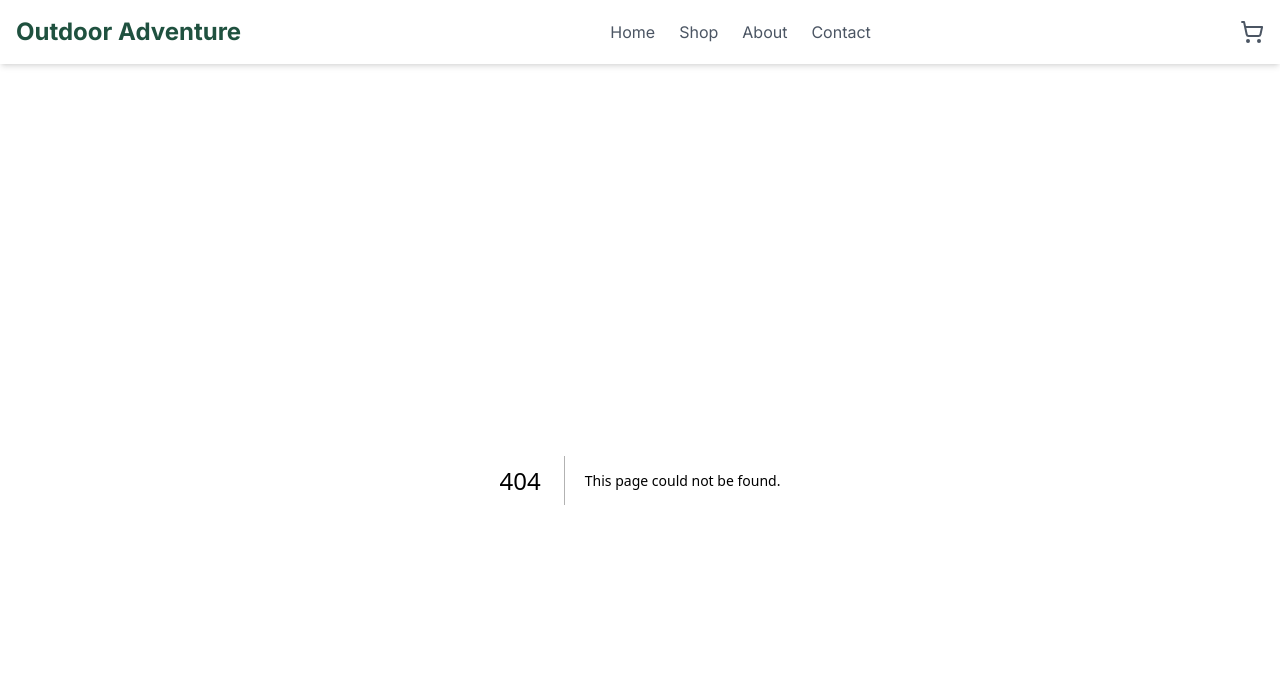
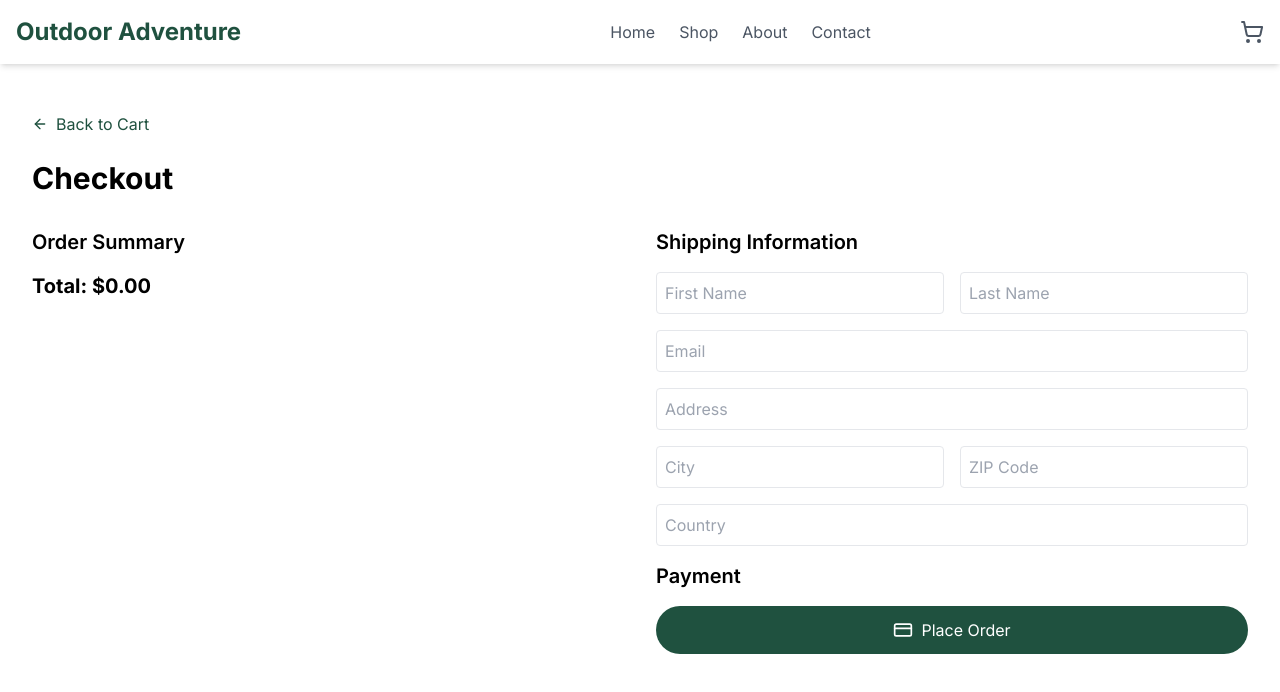
Before and after one commit to rickydoar/outdoorai, a Next.js app: page /checkout in a window 1280 px wide. Before the commit this address had no page. Shown: the top 692 px of the page. Built offline with nearby package versions, Linux system fonts and the light colour scheme.

Commit message:
added checkout page

```diff
--- /dev/null
+++ b/app/checkout/page.tsx
@@ -0,0 +1,144 @@
+"use client"
+
+import type React from "react"
+
+import { useState } from "react"
+import { useCart } from "../../lib/CartContext"
+import Image from "next/image"
+import Link from "next/link"
+import { ArrowLeft, CreditCard } from "lucide-react"
+
+export default function CheckoutPage() {
+  const { cart, getCartTotal } = useCart()
+  const [formData, setFormData] = useState({
+    firstName: "",
+    lastName: "",
+    email: "",
+    address: "",
+    city: "",
+    zipCode: "",
+    country: "",
+  })
+
+  const handleInputChange = (e: React.ChangeEvent<HTMLInputElement>) => {
+    const { name, value } = e.target
+    setFormData((prev) => ({ ...prev, [name]: value }))
+  }
+
+  const handleSubmit = (e: React.FormEvent) => {
+    e.preventDefault()
+    // Here you would typically process the payment and submit the order
+    alert("Order placed successfully! (This is a demo)")
+  }
+
+  return (
+    <div className="container mx-auto px-4 py-8">
+      <Link href="/cart" className="text-[#1f513f] hover:underline flex items-center mb-6">
+        <ArrowLeft className="w-4 h-4 mr-2" />
+        Back to Cart
+      </Link>
+      <h1 className="text-3xl font-bold mb-8">Checkout</h1>
+      <div className="grid md:grid-cols-2 gap-8">
+        <div>
+          <h2 className="text-xl font-semibold mb-4">Order Summary</h2>
+          {cart.map((item) => (
+            <div key={item.id} className="flex items-center mb-4 border-b pb-4">
+              <div className="relative w-20 h-20 mr-4">
+                <Image src={item.image || "/placeholder.svg"} alt={item.name} fill className="object-cover" />
+              </div>
+              <div>
+                <h3 className="font-semibold">{item.name}</h3>
+                <p className="text-gray-600">
+                  ${item.price.toFixed(2)} x {item.quantity}
+                </p>
+              </div>
+            </div>
+          ))}
+          <div className="text-xl font-bold mt-4">Total: ${getCartTotal().toFixed(2)}</div>
+        </div>
+        <div>
+          <h2 className="text-xl font-semibold mb-4">Shipping Information</h2>
+          <form onSubmit={handleSubmit} className="space-y-4">
+            <div className="grid grid-cols-2 gap-4">
+              <input
+                type="text"
+                name="firstName"
+                placeholder="First Name"
+                required
+                className="border p-2 rounded"
+                value={formData.firstName}
+                onChange={handleInputChange}
+              />
+              <input
+                type="text"
+                name="lastName"
+                placeholder="Last Name"
+                required
+                className="border p-2 rounded"
+                value={formData.lastName}
+                onChange={handleInputChange}
+              />
+            </div>
+            <input
+              type="email"
+              name="email"
+              placeholder="Email"
+              required
+              className="border p-2 rounded w-full"
+              value={formData.email}
+              onChange={handleInputChange}
+            />
+            <input
+              type="text"
+              name="address"
+              placeholder="Address"
+              required
+              className="border p-2 rounded w-full"
+              value={formData.address}
+              onChange={handleInputChange}
+            />
+            <div className="grid grid-cols-2 gap-4">
+              <input
+                type="text"
+                name="city"
+                placeholder="City"
+                required
+                className="border p-2 rounded"
+                value={formData.city}
+                onChange={handleInputChange}
+              />
+              <input
+                type="text"
+                name="zipCode"
+                placeholder="ZIP Code"
+                required
+                className="border p-2 rounded"
+                value={formData.zipCode}
+                onChange={handleInputChange}
+              />
+            </div>
+            <input
+              type="text"
+              name="country"
+              placeholder="Country"
+              required
+              className="border p-2 rounded w-full"
+              value={formData.country}
+              onChange={handleInputChange}
+            />
+            <div className="mt-6">
+              <h2 className="text-xl font-semibold mb-4">Payment</h2>
+              <button
+                type="submit"
+                className="bg-[#1f513f] text-white px-6 py-3 rounded-full hover:bg-[#173d2f] transition-colors w-full flex items-center justify-center"
+              >
+                <CreditCard className="w-5 h-5 mr-2" />
+                Place Order
+              </button>
+            </div>
+          </form>
+        </div>
+      </div>
+    </div>
+  )
+}
--- a/app/components/CartPanel.tsx
+++ b/app/components/CartPanel.tsx
@@ -2,9 +2,10 @@
 
 import { useCart } from "../../lib/CartContext"
 import Image from "next/image"
-import { X } from "lucide-react"
+import { X, ShoppingCart, Trash2 } from "lucide-react"
 import { useEffect, useState } from "react"
 import { CartRecommendations } from "./CartRecommendations"
+import { useRouter } from "next/navigation"
 
 interface CartPanelProps {
   isOpen: boolean
@@ -14,6 +15,7 @@ interface CartPanelProps {
 export function CartPanel({ isOpen, onClose }: CartPanelProps) {
   const { cart, removeFromCart, updateQuantity, clearCart, getCartTotal } = useCart()
   const [isAnimating, setIsAnimating] = useState(false)
+  const router = useRouter()
 
   useEffect(() => {
     if (isOpen) {
@@ -25,6 +27,11 @@ export function CartPanel({ isOpen, onClose }: CartPanelProps) {
   }, [isOpen])
 
   if (!isAnimating && !isOpen) return null
+
+  const handleCheckout = () => {
+    onClose()
+    router.push("/checkout")
+  }
 
   return (
     <div
@@ -91,18 +98,20 @@ export function CartPanel({ isOpen, onClose }: CartPanelProps) {
         </div>
         <div className="p-4 border-t bg-white">
           <p className="text-xl font-bold mb-4">Total: ${getCartTotal().toFixed(2)}</p>
-          <div className="flex justify-between">
+          <div className="flex flex-col space-y-2">
             <button
-              className="bg-[#1f513f] text-white px-4 py-2 rounded hover:bg-[#173d2f] transition-colors w-full mr-2"
-              onClick={() => alert("Checkout functionality not implemented")}
+              className="bg-[#1f513f] text-white px-4 py-2 rounded-full hover:bg-[#173d2f] transition-colors w-full flex items-center justify-center"
+              onClick={handleCheckout}
             >
+              <ShoppingCart className="w-5 h-5 mr-2" />
               Checkout
             </button>
             <button
-              className="bg-red-500 text-white px-4 py-2 rounded hover:bg-red-700 transition-colors"
+              className="border border-[#1f513f] text-[#1f513f] px-4 py-2 rounded-full hover:bg-[#1f513f] hover:text-white transition-colors w-full flex items-center justify-center"
               onClick={clearCart}
             >
-              Clear
+              <Trash2 className="w-5 h-5 mr-2" />
+              Clear Cart
             </button>
           </div>
         </div>
```
